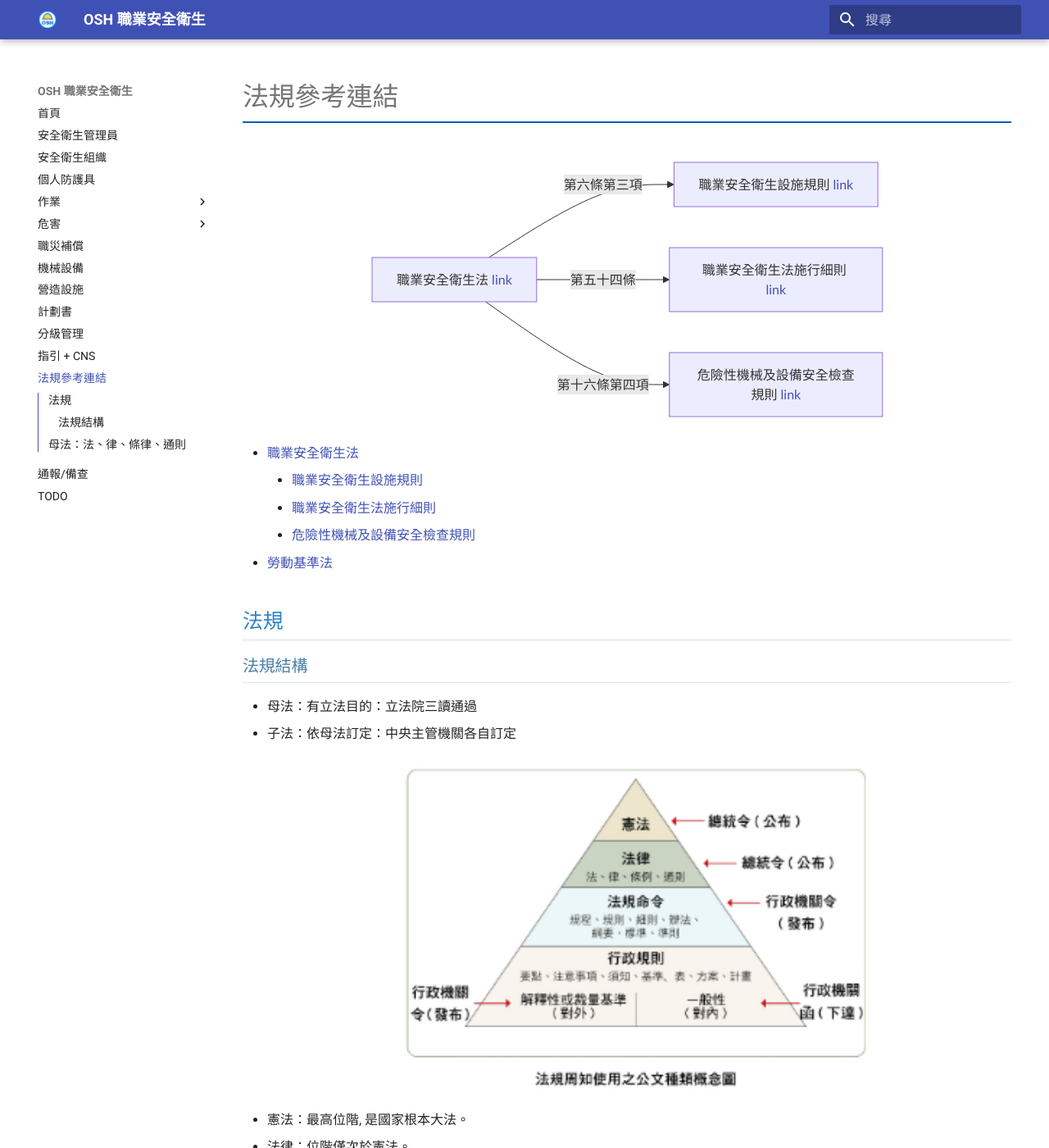
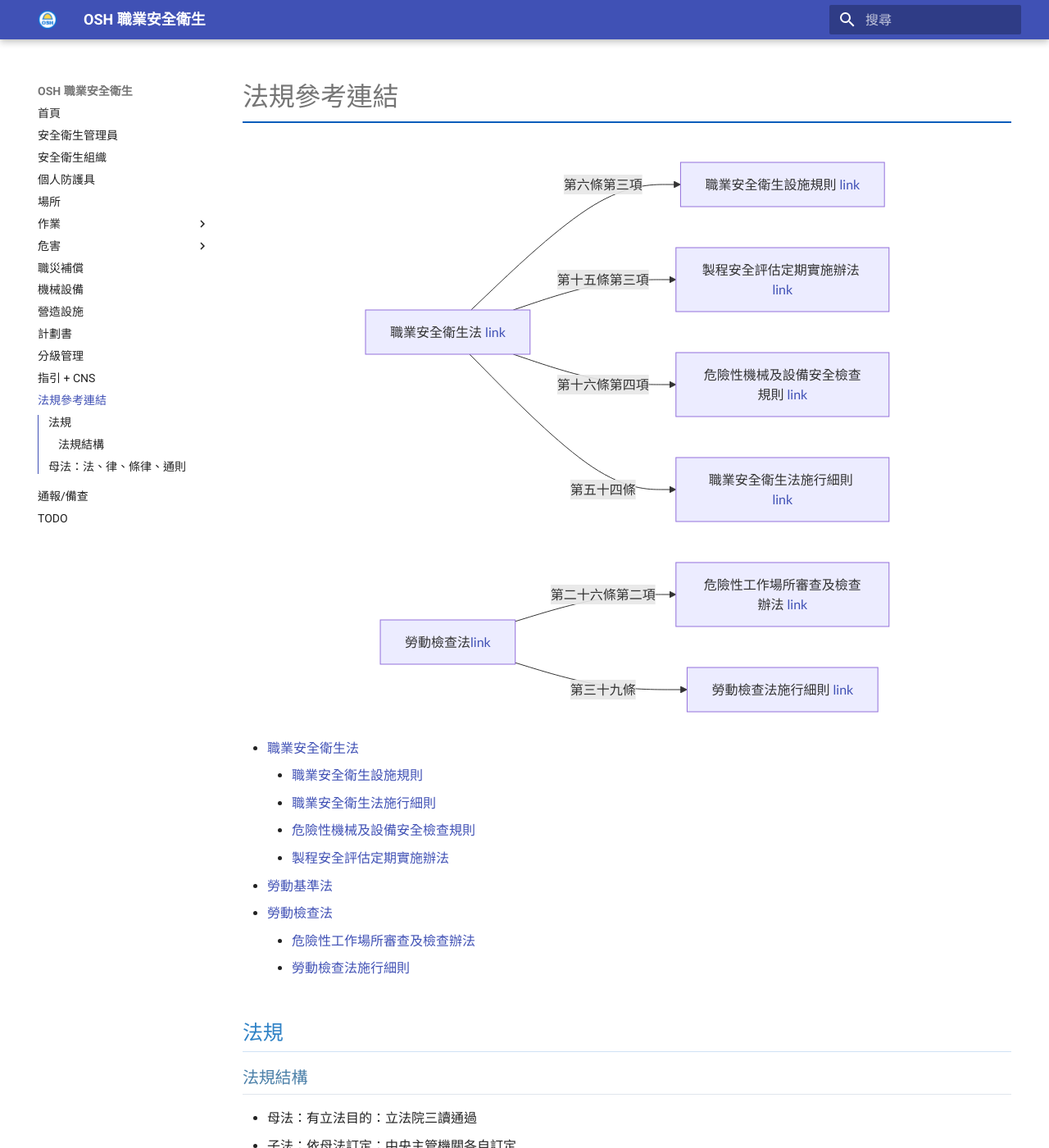
Before and after one commit to YuCH-Hank/OSH, an MkDocs documentation site: the page built from docs/法規參考連結.md, in a window 1280 px wide and 1400 px high. Shown: the whole window at 82% size. Built offline with MkDocs 1.6.1 and Material for MkDocs 9.7.7, drawn with Linux system fonts in a browser that asks for light colours.

````diff
--- a/docs/法規參考連結.md
+++ b/docs/法規參考連結.md
@@ -2,16 +2,23 @@
 
 ```mermaid
 flowchart LR
-    A["職業安全衛生法" <a href='https://law.moj.gov.tw/LawClass/LawAll.aspx?pcode=N0060001&kw=%e8%81%b7%e6%a5%ad%e5%ae%89%e5%85%a8%e8%a1%9b%e7%94%9f%e6%b3%95'>link</a>] --第六條第三項--> B["職業安全衛生設施規則" <a href='https://law.moj.gov.tw/LawClass/LawAll.aspx?pcode=N0060009'>link</a>]
-    A --第五十四條--> C["職業安全衛生法施行細則" <a href='https://law.moj.gov.tw/LawClass/LawAll.aspx?pcode=N0060002'>link</a>]
+    A["職業安全衛生法" <a href='https://law.moj.gov.tw/LawClass/LawAll.aspx?pcode=N0060001'>link</a>] --第六條第三項--> B["職業安全衛生設施規則" <a href='https://law.moj.gov.tw/LawClass/LawAll.aspx?pcode=N0060009'>link</a>]
+    A -- 第十五條第三項 --> G["製程安全評估定期實施辦法" <a href='https://law.moj.gov.tw/LawClass/LawAll.aspx?pcode=N0060071'>link</a>]
     A -- 第十六條第四項 --> D["危險性機械及設備安全檢查規則" <a href='https://law.moj.gov.tw/LawClass/LawAll.aspx?pcode=N0060039'>link</a>]
+    A -- 第五十四條--> C["職業安全衛生法施行細則" <a href='https://law.moj.gov.tw/LawClass/LawAll.aspx?pcode=N0060002'>link</a>]
+    AA["勞動檢查法"<a href='https://law.moj.gov.tw/LawClass/LawAll.aspx?pcode=N0070001'>link</a>] --第二十六條第二項--> E["危險性工作場所審查及檢查辦法" <a href='https://law.moj.gov.tw/LawClass/LawAll.aspx?pcode=N0070019'>link</a>]
+    AA -- 第三十九條 --> F["勞動檢查法施行細則" <a href='https://law.moj.gov.tw/LawClass/LawAll.aspx?pcode=N0070004'>link</a>]
 ```
 
--   [職業安全衛生法](https://law.moj.gov.tw/LawClass/LawAll.aspx?pcode=N0060001&kw=%e8%81%b7%e6%a5%ad%e5%ae%89%e5%85%a8%e8%a1%9b%e7%94%9f%e6%b3%95)
+-   [職業安全衛生法](https://law.moj.gov.tw/LawClass/LawAll.aspx?pcode=N0060001)
     -   [職業安全衛生設施規則](https://law.moj.gov.tw/LawClass/LawAll.aspx?pcode=N0060009)
     -   [職業安全衛生法施行細則](https://law.moj.gov.tw/LawClass/LawAll.aspx?pcode=N0060002)
     -   [危險性機械及設備安全檢查規則](https://law.moj.gov.tw/LawClass/LawAll.aspx?pcode=N0060039)
--   [勞動基準法](https://law.moj.gov.tw/LawClass/LawAll.aspx?pcode=N0030001&kw=%e5%8b%9e%e5%8b%95%e5%9f%ba%e6%ba%96%e6%b3%95)
+    -   [製程安全評估定期實施辦法](https://law.moj.gov.tw/LawClass/LawAll.aspx?pcode=N0060071)
+-   [勞動基準法](https://law.moj.gov.tw/LawClass/LawAll.aspx?pcode=N0030001)
+-   [勞動檢查法](https://law.moj.gov.tw/LawClass/LawAll.aspx?pcode=N0060039)
+    -   [危險性工作場所審查及檢查辦法](https://law.moj.gov.tw/LawClass/LawAll.aspx?pcode=N0070019)
+    -   [勞動檢查法施行細則](https://law.moj.gov.tw/LawClass/LawAll.aspx?pcode=N0070004)
 
 ## 法規
 
--- a/mkdocs.yml
+++ b/mkdocs.yml
@@ -56,6 +56,7 @@ nav:
   - 安全衛生管理員: 安全衛生管理員.md
   - 安全衛生組織: 安全衛生組織.md
   - 個人防護具: 個人防護具.md
+  - 場所: 場所.md
   - 作業:
       - 作業: 作業/作業.md
       - 局限空間作業: 作業/局限空間作業.md
````
Also changed, not shown: docs/index.md (+7 -1 lines), docs/個人防護具.md (+2 -2 lines), docs/場所.md (added, +70 -0 lines).
